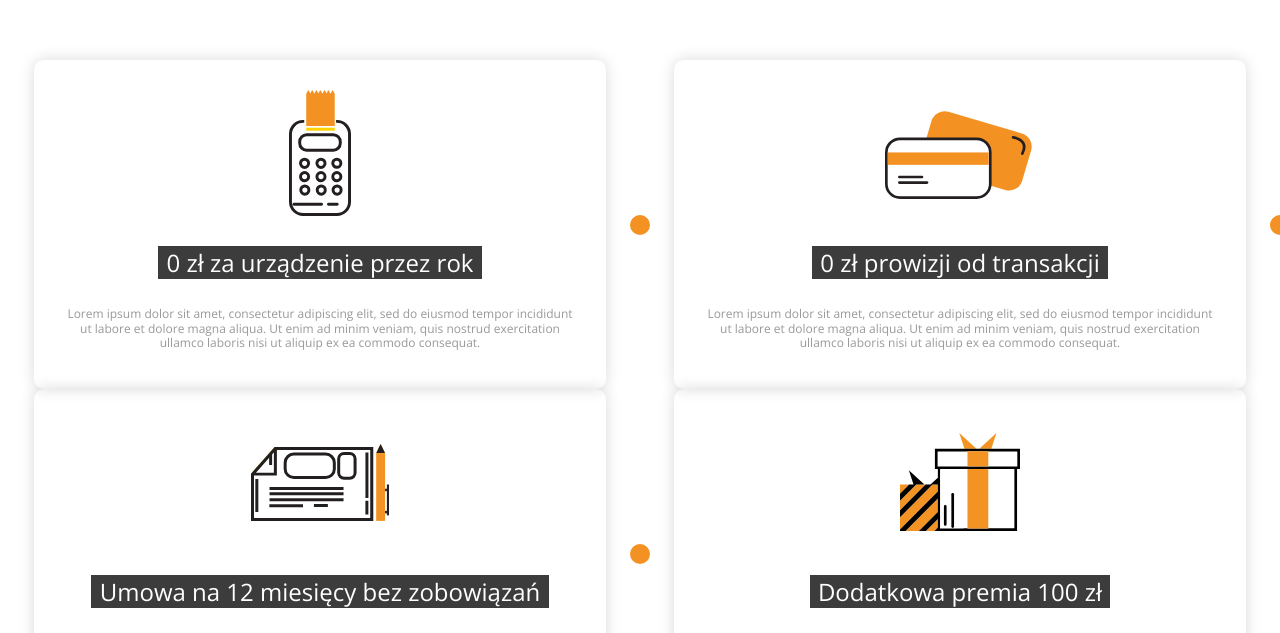
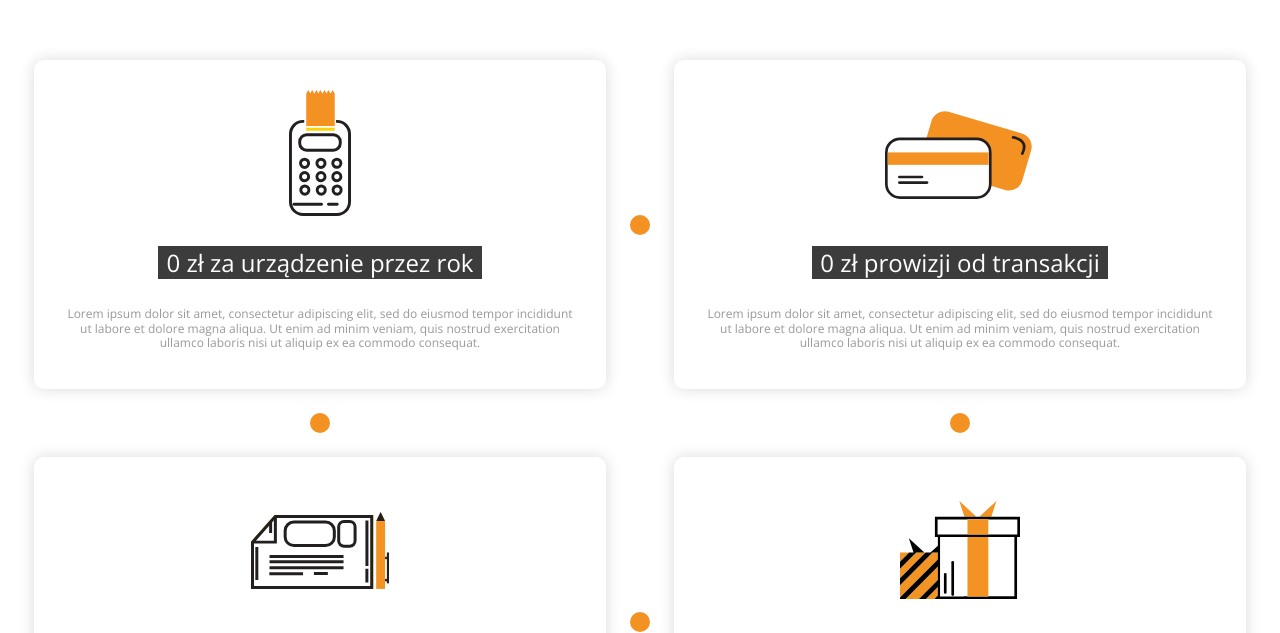
Before and after one commit to E1-XP/i-recruitment-task, a website built with Vite: page index.html in a window 1280 px wide. Shown: the part 151-784 px from the top of the page. Built offline with nearby package versions, Linux system fonts and the light colour scheme.

Commit message:
feat: finish RWD

```diff
--- a/index.html
+++ b/index.html
@@ -15,7 +15,7 @@
       </h2>
       <p class="t-paragraph features__paragraph">Program dla <span class="t-highlight">nowych</span> klientów</p>
       <ul class="row gx-0 features__cards">
-        <li class="col-sm-6 col-xxl-3">
+        <li class="col-12 col-md-6 col-xxl-3">
           <div class="card">
             <div class="card__image-wrapper">
               <img class="card__image" src="./images/calculator.svg" alt="calculator illustration">
@@ -32,7 +32,7 @@
               consequat.</p>
           </div>
         </li>
-        <li class="col-sm-6 col-xxl-3">
+        <li class="col-12 col-md-6 col-xxl-3">
           <div class="card">
             <div class="card__image-wrapper">
               <img class="card__image" src="./images/credit-cards.svg" alt="credit cards illustration">
@@ -49,7 +49,7 @@
               consequat.</p>
           </div>
         </li>
-        <li class="col-sm-6 col-xxl-3">
+        <li class="col-12 col-md-6 col-xxl-3">
           <div class="card">
             <div class="card__image-wrapper">
               <img class="card__image" src="./images/paper-document.svg" alt="document illustration">
@@ -66,7 +66,7 @@
               consequat.</p>
           </div>
         </li>
-        <li class="col-sm-6 col-xxl-3">
+        <li class="col-12 col-md-6 col-xxl-3">
           <div class="card">
             <div class="card__image-wrapper">
               <img class="card__image" src="./images/present.svg" alt="present illustration">
@@ -97,9 +97,9 @@
     </section>
     <section class="faq">
       <div class="faq__bg-shape">
-        <h2 class="t-heading">Najczęściej zadawane pytania</h2>
+        <h2 class="t-heading faq__heading">Najczęściej zadawane pytania</h2>
         <div class="l-container row faq__container">
-          <div class="accordion col-10 col-xl-6 mx-auto faq__accordion" id="js-accordion">
+          <div class="accordion col-12 col-md-10 col-xl-6 gx-md-0 mx-auto faq__accordion" id="js-accordion">
             <ul class="accordion__list">
               <li class="accordion__item">
                 <button class="accordion__header-btn">
--- a/js/main.js
+++ b/js/main.js
@@ -1,7 +1,5 @@
 import { processAccordionInteractions } from "./accordion";
 
-import "bootstrap/dist/css/bootstrap-reboot.min.css";
-import "bootstrap/dist/css/bootstrap-grid.min.css";
 import "./../scss/main.scss";
 
 const main = (() => {
--- a/scss/base/_base.scss
+++ b/scss/base/_base.scss
@@ -1,12 +1,8 @@
-// html {
-//   @include bp($bp-large) {
-//     font-size: 87.5%; // 14px
-//   }
-
-//   @include bp($bp-medium) {
-//     font-size: 75%; // 12px
-//   }
-// }
+html {
+  @include bp($bp-md) {
+    font-size: 87.5%; // 14px
+  }
+}
 
 body {
   background-color: $color-white;
--- a/scss/base/_typography.scss
+++ b/scss/base/_typography.scss
@@ -7,6 +7,7 @@ body {
   color: $color-gray;
   font-size: 2.25rem;
   font-weight: 400;
+  text-align: center;
 }
 
 .t-paragraph {
--- a/scss/components/_card.scss
+++ b/scss/components/_card.scss
@@ -22,6 +22,27 @@
     right: -44px;
     top: 50%;
     transform: translateY(-50%);
+
+    @include bp($bp-md) {
+      top: initial;
+      left: 50%;
+      bottom: -44px;
+      transform: translateY(0%);
+      transform: translateX(-50%);
+    }
+  }
+
+  &::before {
+    content: none; // see home.scss
+    width: 1.25rem;
+    height: 1.25rem;
+    background-color: $color-primary;
+    border-radius: 50%;
+    position: absolute;
+    top: initial;
+    left: 50%;
+    bottom: -44px;
+    transform: translateX(-50%);
   }
 
   &__image-wrapper {
@@ -43,6 +64,7 @@
     text-align: center;
     padding: 0 1.875rem;
     margin-top: auto;
+    margin-bottom: auto;
   }
 
   &__title-inner {
--- a/scss/layout/_layout.scss
+++ b/scss/layout/_layout.scss
@@ -1,4 +1,8 @@
 .l-container {
   max-width: $max-container-width;
   margin: 0 auto;
+
+  @include bp($bp-xl) {
+    margin: 0 $container-padding;
+  }
 }
--- a/scss/main.scss
+++ b/scss/main.scss
@@ -1,4 +1,20 @@
 @import url("https://fonts.googleapis.com/css2?family=Open+Sans:wght@300;400;700&display=swap");
+
+@import "bootstrap/scss/functions";
+@import "bootstrap/scss/variables";
+@import "bootstrap/scss/mixins";
+
+$grid-breakpoints: (
+  xs: 0,
+  sm: 576px,
+  md: 768px,
+  lg: 992px,
+  xl: 1200px,
+  xxl: 1360px,
+);
+
+@import "bootstrap/scss/bootstrap-reboot";
+@import "bootstrap/scss/bootstrap-grid";
 
 @import "./base/reset";
 @import "./utils/variables";
--- a/scss/pages/_home.scss
+++ b/scss/pages/_home.scss
@@ -3,6 +3,7 @@
   flex-direction: column;
   align-items: center;
   padding-top: 4.125rem;
+  max-width: calc($max-container-width + 4.25rem);
 
   &__paragraph {
     margin-top: 0.75rem;
@@ -15,21 +16,63 @@
     margin-right: -2.125rem;
     margin-left: -2.125rem;
 
-    & > .col-xxl-3 {
+    & > li {
       padding-right: 2.125rem;
       padding-left: 2.125rem;
+
+      @include bp($bp-md) {
+        padding-right: 0px;
+        padding-left: 0px;
+      }
+
+      @include bp($bp-xxl) {
+        padding-top: 2.125rem;
+        padding-bottom: 2.125rem;
+
+        &:first-child,
+        &:nth-child(2) {
+          padding-top: 0px;
+        }
+
+        &:nth-child(3),
+        &:last-child {
+          padding-bottom: 0px;
+        }
+      }
+
+      @include bp($bp-md) {
+        &:nth-child(2) {
+          padding-top: 2.125rem;
+        }
+
+        &:nth-child(3) {
+          padding-bottom: 2.125rem;
+        }
+      }
     }
-
-    // & > .col-xxl-3:first-child {
-    //   padding-left: 0px;
-    // }
-
-    // & > .col-xxl-3:last-child {
-    //   padding-right: 0px;
-    // }
 
     & li:last-child .card::after {
       content: none;
+    }
+
+    & li:nth-child(2) .card::after {
+      @include bp($bp-xxl) {
+        top: initial;
+        left: 50%;
+        bottom: -44px;
+        transform: translateY(0%);
+        transform: translateX(-50%);
+      }
+    }
+
+    & li:first-child .card::before {
+      @include bp($bp-xxl) {
+        content: "";
+      }
+
+      @include bp($bp-md) {
+        content: none;
+      }
     }
 
     & li:nth-child(3) .card__title {
@@ -71,6 +114,10 @@
   text-align: center;
   margin-top: 5.4375rem;
 
+  &__heading {
+    margin: 0 $container-padding;
+  }
+
   &__container {
     position: relative;
     z-index: 99;
@@ -80,9 +127,6 @@
   &__accordion {
     margin-top: 7.5625rem;
 
-    @include bp($bp-md) {
-      width: 95%;
-    }
     @include bp($bp-xxl) {
       margin-bottom: 3.5rem;
     }
--- a/scss/utils/_variables.scss
+++ b/scss/utils/_variables.scss
@@ -19,6 +19,7 @@ $transition: 0.25s all ease-in-out;
 
 //DIMENSIONS
 $max-container-width: 88.125rem; // 1410px
+$container-padding: 1rem; // 16px
 
 // BREAKPOINTS
 $bp-sm: 36em; // 576px
```
